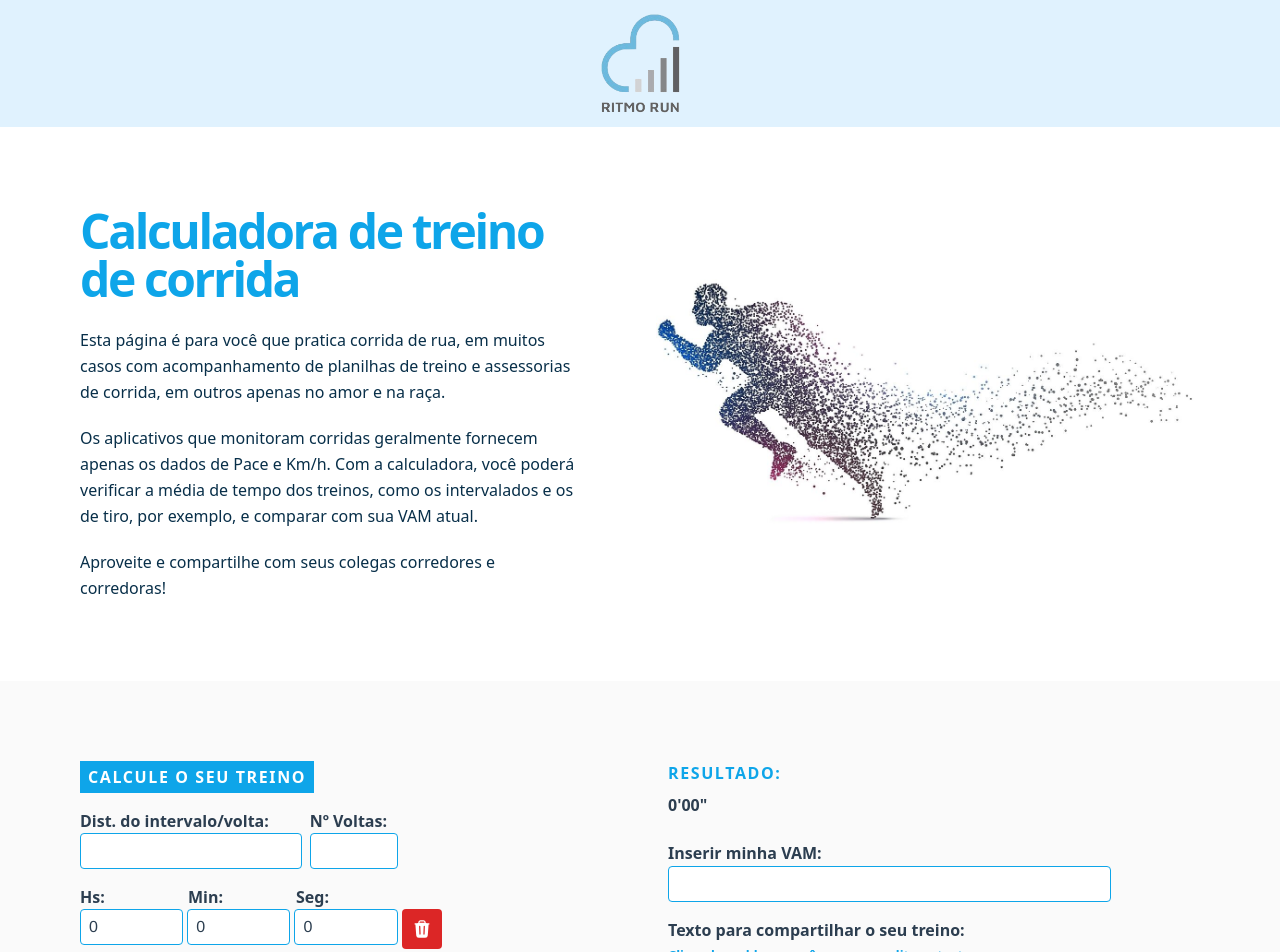
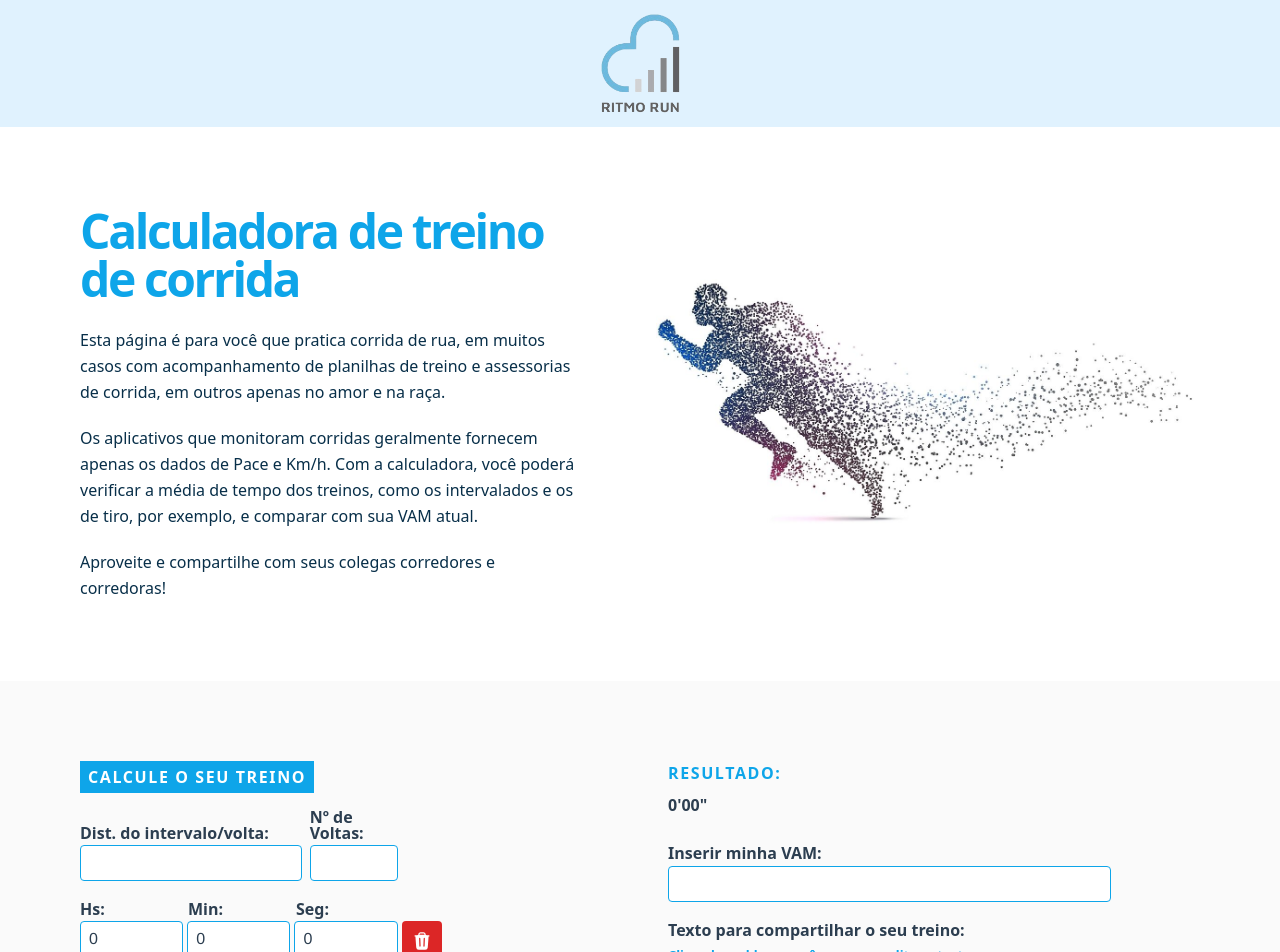
Before and after one commit to hick-ferreira/ritmorun, a Vue app: page / in a window 1280 px wide. Shown: the top 952 px of the page. Built offline with nearby package versions, Linux system fonts and the light colour scheme.

Commit message:
Change spaces between inputs.

```diff
--- a/src/components/CalcTime.vue
+++ b/src/components/CalcTime.vue
@@ -5,14 +5,14 @@
         <header class="text-left mb-4">
           <h2 class="font-sans px-2 py-1 bg-sky-500 text-base font-semibold tracking-widest text-black uppercase inline-block text-white">Calcule o seu treino</h2>
         </header>
-        <div class="flex">
-          <div class="w-5/12 mr-2">
-            <label class="font-sans font-semibold block" for="distance">Dist. do intervalo/volta:</label>
+        <div class="flex items-end">
+          <div class="w-6/12 md:w-5/12 mr-2">
+            <label class="font-sans font-semibold block leading-4 mb-1" for="distance">Dist. do intervalo/volta:</label>
             <input class="w-full p-2 rounded border border-solid border-sky-500 leading-none" type="text" v-model="distance" id="distance">
           </div>
 
-          <div class="w-2/12">
-            <label class="font-sans font-semibold block" for="laps">Nº Voltas:</label>
+          <div class="w-6/12 md:w-2/12">
+            <label class="font-sans font-semibold block leading-4 mb-1" for="laps">Nº de Voltas:</label>
             <input class="w-full p-2 rounded border border-solid border-sky-500 leading-none" type="number" v-model="number"  @blur="validateNumberLaps" id="laps" min="0" max="50">
             <span v-if="showErrorMessage" class="block font-sans font-semibold text-red-600">O valor deve estar entre 0 e 50.</span>
           </div>
```
Also changed, not shown: 7 other files (tests, documents, lock files or other folders).
